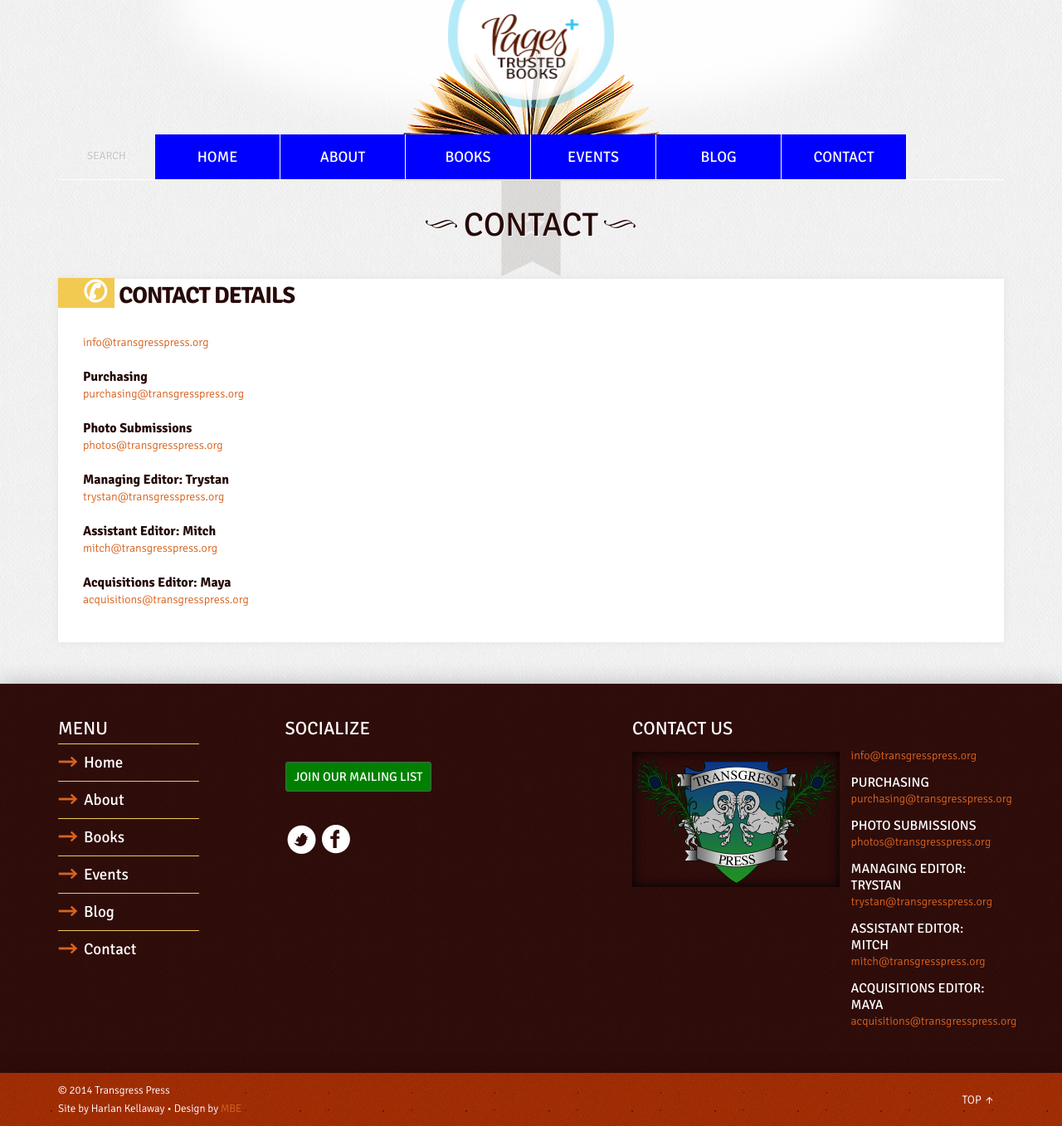
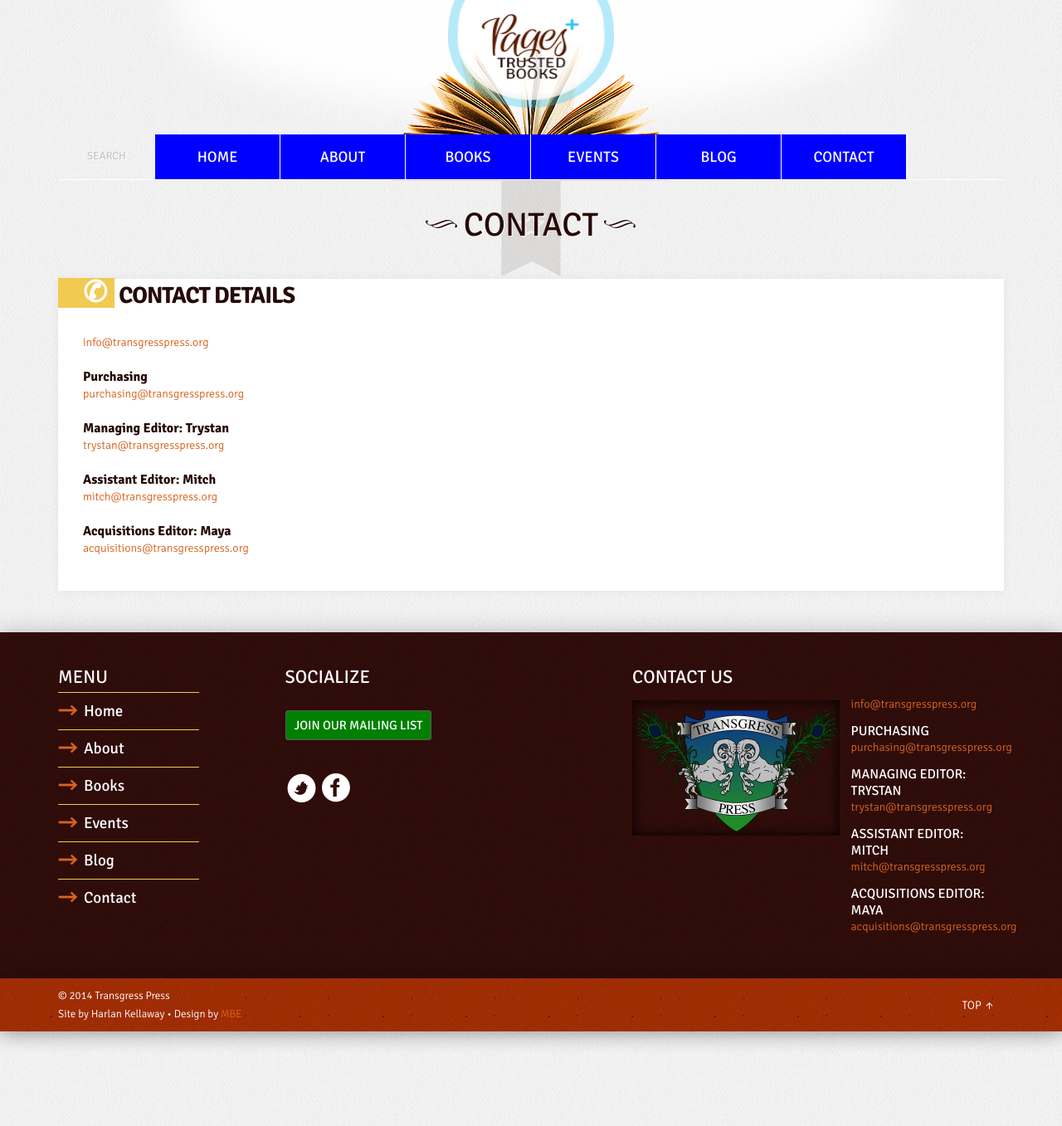
Before and after one commit to transgresspress/transgresspress.github.io, a Jekyll site: the page built from contact/index.html, in a window 1280 px wide. Shown: the whole page at 83% size. Built offline with Jekyll 4.4.1, drawn with Linux system fonts in a browser that asks for light colours.

Commit message:
Removes Photo Submissoins from Contact information

```diff
--- a/_config.yml
+++ b/_config.yml
@@ -8,7 +8,6 @@
 
 email: info@transgresspress.org
 email_purchasing: purchasing@transgresspress.org
-email_photos: photos@transgresspress.org
 email_managing_editor: trystan@transgresspress.org
 email_assistant_editor: mitch@transgresspress.org
 email_acquisitions_editor: acquisitions@transgresspress.org
--- a/_includes/footer.html
+++ b/_includes/footer.html
@@ -45,10 +45,6 @@
                                                 <p>
                                                     <a href="mailto:{{ site.email_purchasing }}">{{ site.email_purchasing }}</a>
                                                 </p>
-                                                <h4>Photo Submissions</h4>
-                                                <p>
-                                                    <a href="mailto:{{ site.email_photos }}">{{ site.email_photos }}</a>
-                                                </p>
                                                 <h4>Managing Editor: {{ site.name_managing_editor }}</h4>
                                                 <p>
                                                     <a href="mailto:{{ site.email_managing_editor }}">{{ site.email_managing_editor }}</a>
--- a/contact/index.html
+++ b/contact/index.html
@@ -18,10 +18,6 @@
                                                 <p>
                                                     <a href="mailto:{{ site.email_purchasing }}">{{ site.email_purchasing }}</a>
                                                 </p>
-                                                <h4>Photo Submissions</h4>
-                                                <p>
-                                                    <a href="mailto:{{ site.email_photos }}">{{ site.email_photos }}</a>
-                                                </p>
                                                 <h4>Managing Editor: {{ site.name_managing_editor }}</h4>
                                                 <p>
                                                     <a href="mailto:{{ site.email_managing_editor }}">{{ site.email_managing_editor }}</a>
--- a/css/main.css
+++ b/css/main.css
@@ -39,7 +39,7 @@
 
 	.orange {
                 font-size: 18px;
-		color: #d9631e;
+		color: blue;
 	}
 
 	p a {
```
